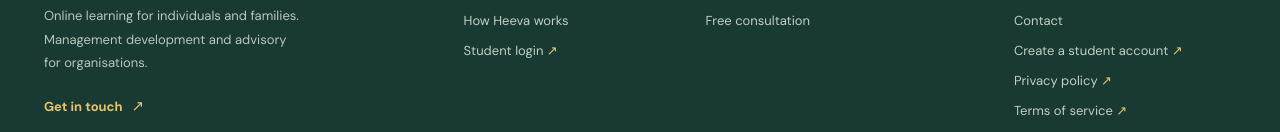
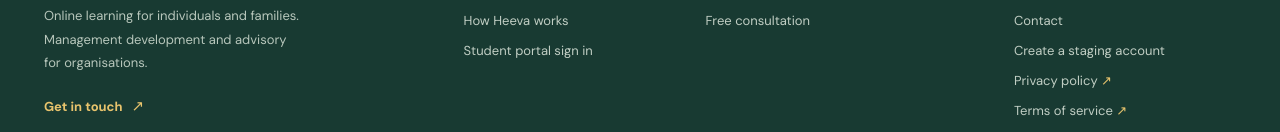
Before and after one commit to Shabdiz302/heeva-frontend, a React (Vite) app: page / in a window 1280 px wide. Shown: the part 5982-6114 px from the top of the page. Built offline with nearby package versions, Linux system fonts and the light colour scheme; no server answers.

Commit message:
Point footer account links to staging portal

```diff
--- a/src/components/SiteLayout.jsx
+++ b/src/components/SiteLayout.jsx
@@ -86,7 +86,7 @@ export function SiteFooter() {
           <Link to="/courses">All courses</Link>
           <Link to="/teachers">Our teachers</Link>
           <Link to="/how-heeva-works">How Heeva works</Link>
-          <a href="https://heevacourses.com/student/login" target="_blank" rel="noreferrer">Student login <span aria-hidden="true">↗</span><span className="sr-only"> (opens in a new tab)</span></a>
+          <Link to="/student/login">Student portal sign in</Link>
         </div>
         <div className="footer-col">
           <h2>For families</h2>
@@ -99,7 +99,7 @@ export function SiteFooter() {
           <Link to="/about">About Heeva</Link>
           <Link to="/for-organisations">Heeva for Business</Link>
           <Link to="/contact">Contact</Link>
-          <a href="https://heevacourses.com/student/registration" target="_blank" rel="noreferrer">Create a student account <span aria-hidden="true">↗</span><span className="sr-only"> (opens in a new tab)</span></a>
+          <Link to="/student/register">Create a staging account</Link>
           <a href={policies.privacy} target="_blank" rel="noreferrer">Privacy policy <span aria-hidden="true">↗</span></a>
           <a href={policies.terms} target="_blank" rel="noreferrer">Terms of service <span aria-hidden="true">↗</span></a>
         </div>
```
